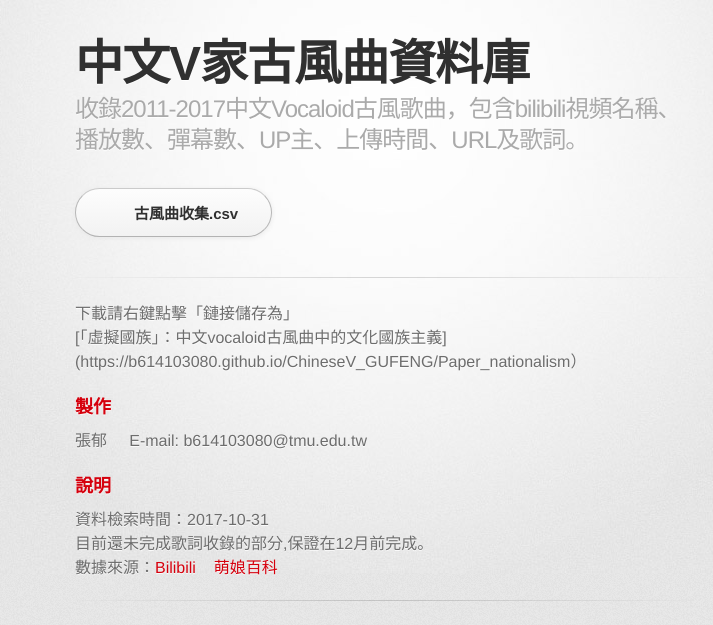
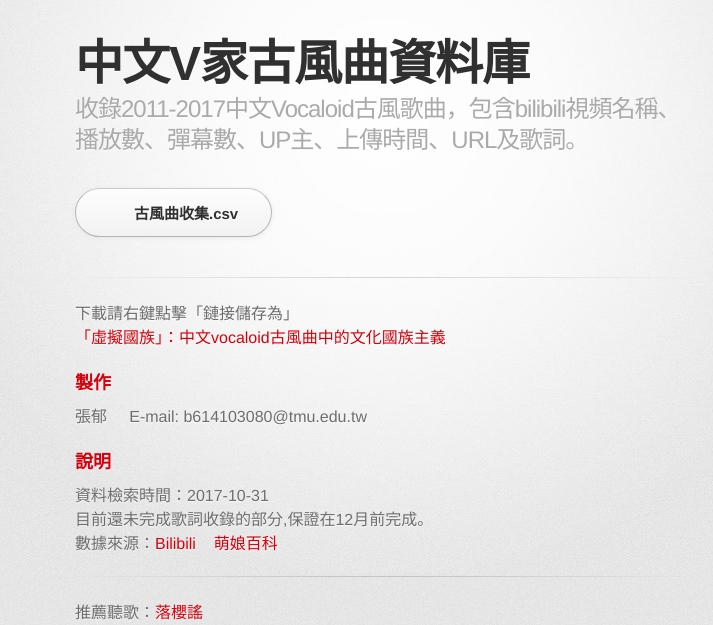
Before and after one commit to fireindark707/ChineseV_GUFENG, a Jekyll site: the page built from docs/index.md, in a window 1280 px wide, cut to the strip 0-625 px from the top of the page. Shown: the whole strip, without its empty margins (255-968 px from the left). Built offline with Jekyll 4.4.1, drawn with Linux system fonts in a browser that asks for light colours; some web fonts are replaced.

Commit message:
Update index.md

```diff
--- a/docs/index.md
+++ b/docs/index.md
@@ -2,7 +2,7 @@
 layout: default
 ---
 下載請右鍵點擊「鏈接儲存為」
-[「虛擬國族」：中文vocaloid古風曲中的文化國族主義](https://b614103080.github.io/ChineseV_GUFENG/Paper_nationalism）
+[「虛擬國族」：中文vocaloid古風曲中的文化國族主義](https://b614103080.github.io/ChineseV_GUFENG/Paper_nationalism)
 ### 製作
 張郁
 E-mail: b614103080@tmu.edu.tw
```
